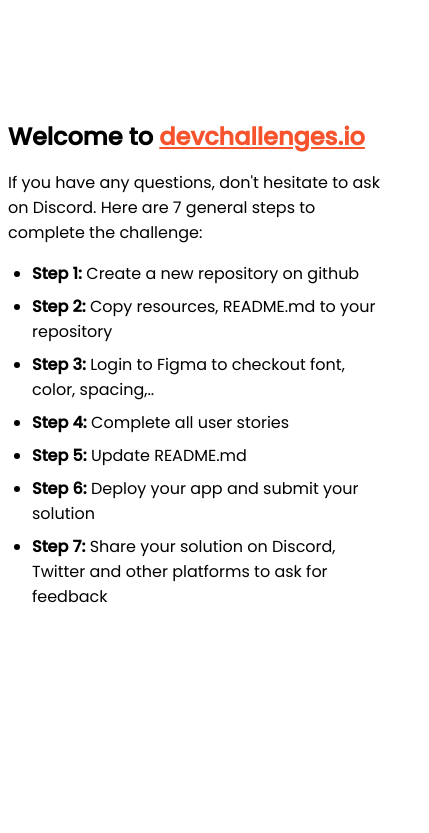
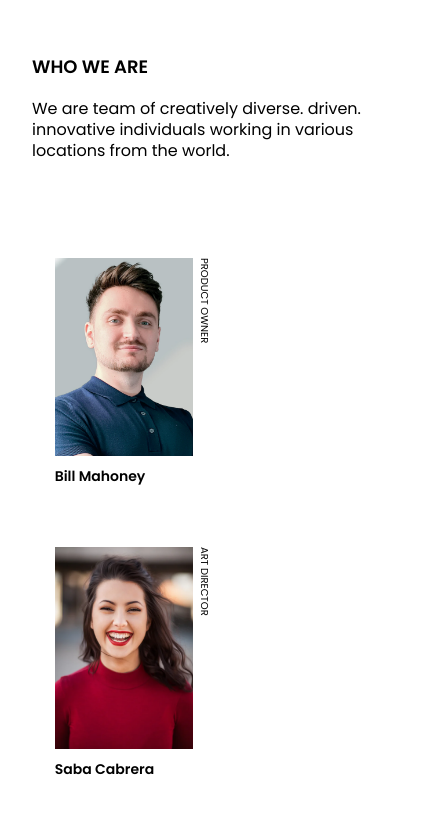
Before and after one commit to alokik98/team-page, a plain HTML site: page index.html in a window 390 px wide. Shown: the part 134-967 px from the top of the page, 429 px wide, since content can reach past the window. Before the commit the page ends 844 px from the top, so only its background shows below. Drawn offline with Linux system fonts and the light colour scheme.

Commit message:
Completed the Challenge

```diff
--- a/index.html
+++ b/index.html
@@ -7,89 +7,68 @@
       content="width=device-width, initial-scale=1,
   maximum-scale=5"
     />
-
     <link rel="icon" href="devchallenges.png" />
-
     <link
       rel="shortcut icon"
       type="image/x-icon"
       href="https://devchallenges.io/"
     />
-
     <link
-      href="https://fonts.googleapis.com/css2?family=Poppins:wght@400;500&display=swap"
+      href="https://fonts.googleapis.com/css2?family=Poppins:wght@400;600&display=swap"
       rel="stylesheet"
     />
-
+    <link
+      href="https://fonts.googleapis.com/css2?family=Noto+Sans&family=PT+Serif:wght@700&display=swap"
+      rel="stylesheet"
+    />
+    <link rel="stylesheet" type="text/css" href="style.css" />
     <title>Devchallenges</title>
-
-    <style>
-      body {
-        font-family: "Poppins", sans-serif;
-      }
-
-      ul {
-        padding-left: 24px;
-      }
-
-      li {
-        margin-bottom: 8px;
-      }
-
-      .welcome {
-        max-width: 800px;
-        margin: 0 auto;
-      }
-
-      .welcome-text {
-        margin-top: 30vh;
-        font-weight: 500;
-      }
-
-      .welcome-text p {
-        font-size: 1rem;
-        font-weight: 400;
-      }
-
-      .welcome-text h1 {
-        font-size: 1.5rem;
-      }
-
-      .welcome-text a {
-        color: #f7542e;
-      }
-    </style>
   </head>
   <body>
-    <div class="welcome">
-      <div class="welcome-text">
-        <h1>
-          Welcome to
-          <a href="https://devchallenges.io/" target="_blank"
-            >devchallenges.io</a
-          >
-        </h1>
-
-        <p>
-          If you have any questions, don't hesitate to ask on Discord. Here are
-          7 general steps to complete the challenge:
+    <div class="container">
+      <h1 class="heading">The creative crew</h1>
+      <div class="info">
+        <h3 class="sub-heading">Who we are</h3>
+        <p class="para">
+          We are team of creatively diverse. driven. innovative individuals
+          working in various locations from the world.
         </p>
       </div>
-
-      <ul>
-        <li><b>Step 1:</b> Create a new repository on github</li>
-        <li><b>Step 2:</b> Copy resources, README.md to your repository</li>
-        <li>
-          <b>Step 3:</b> Login to Figma to checkout font, color, spacing,..
-        </li>
-        <li><b>Step 4:</b> Complete all user stories</li>
-        <li><b>Step 5:</b> Update README.md</li>
-        <li><b>Step 6:</b> Deploy your app and submit your solution</li>
-        <li>
-          <b>Step 7:</b> Share your solution on Discord, Twitter and other
-          platforms to ask for feedback
-        </li>
-      </ul>
+    </div>
+    <div id="team">
+      <div class="people">
+        <img src="./images/photo1.png" alt="Bill Mahoney" />
+        <p class="designation">Product Owner</p>
+        <p class="name">Bill Mahoney</p>
+      </div>
+      <div class="people columnDown">
+        <img src="./images/photo2.png" alt="Saba Cabrera" />
+        <p class="designation">Art Director</p>
+        <p class="name">Saba Cabrera</p>
+      </div>
+      <div class="people">
+        <img src="./images/photo3.png" alt="Shae Le" />
+        <p class="designation">Tech Lead</p>
+        <p class="name">Shae Le</p>
+      </div>
+      <div class="people">
+        <img src="./images/photo4.png" alt="Skylah Lu" />
+        <p class="designation">UX Designer</p>
+        <p class="name">Skylah Lu</p>
+      </div>
+      <div class="people columnDown">
+        <img src="./images/photo5.png" alt="Griff Richards" />
+        <p class="designation">Developer</p>
+        <p class="name">Griff Richards</p>
+      </div>
+      <div class="people">
+        <img src="./images/photo6.png" alt="Stan John" />
+        <p class="designation">Developer</p>
+        <p class="name">Stan John</p>
+      </div>
+    </div>
+    <div id="footer">
+      <a>Alokik Kanchan &#169; DevChallenges.io</a>
     </div>
   </body>
 </html>
--- /dev/null
+++ b/style.css
@@ -0,0 +1,268 @@
+body {
+    margin: 0;
+    box-sizing: border-box;
+    font-family: "Poppins", sans-serif;
+    width: fit-content;
+}
+
+.heading {
+    /* margin-top: 110px; */
+    margin-left: 8.5rem;
+    width: 278px;
+    height: 47px;
+    font-family: "PT Serif", sans-serif;
+    font-weight: 700;
+    font-size: 36px;
+    line-height: 48px;
+    letter-spacing: -0.045em;
+    display: inline-block;
+}
+
+.info {
+    float: right;
+    width: 50%;
+}
+
+.sub-heading {
+    margin-top: 38px;
+    width: 117px;
+    height: 27px;
+    font-family: 'Poppins';
+    font-style: normal;
+    font-weight: 600;
+    font-size: 18px;
+    line-height: 27px;
+    text-transform: uppercase;
+}
+
+.para {
+    width: 439px;
+    height: 87px;
+    font-family: 'Poppins';
+    font-style: normal;
+    font-weight: 400;
+    font-size: 18px;
+    line-height: 27px;
+}
+
+#team {
+    /* clear: both; */
+    margin-top: 85px;
+    margin-left: 9.5rem;
+    padding-right: 40%;
+    display: inline-block;
+    /* width: %; */
+    text-align: center;
+}
+
+.people {
+    margin-left: 19px;
+    margin-top: 52.4px;
+    width: 264px;
+    height: 383px;
+    display: inline-block;
+}
+
+.people>img {
+    float: left;
+    width: 238.72px;
+}
+
+.photo,
+.name {
+    margin-top: 0px;
+    margin-left: 0px;
+    margin-bottom: 0px;
+    padding-top: 10px;
+    clear: left;
+    width: 128px;
+    height: 27px;
+    font-weight: 600;
+    font-size: 18px;
+    line-height: 27px;
+    text-align: left;
+}
+
+.photo,
+.designation {
+    margin-top: 0px;
+    margin-left: 0px;
+    margin-right: 0px;
+    width: 15px;
+    float: right;
+    font-weight: 400;
+    font-size: 12px;
+    line-height: 16px;
+    text-transform: uppercase;
+    writing-mode: vertical-rl;
+}
+
+.columnDown {
+    transform: translateY(75px);
+    margin: 0 75px;
+}
+
+#footer {
+    margin-top: 100px;
+    margin-bottom: 10px;
+    text-align: center;
+}
+
+@media screen and (max-width: 1440px ){
+    #team {
+        padding: 0;
+        width: 80%;
+        margin-left: 2.5rem;
+    }
+}
+
+@media screen and (max-width: 1024px) {
+    .heading {
+        margin-left: 4.5rem;
+    }
+
+    #team {
+        width: 100%;
+    }
+
+    .columnDown {
+        margin: 0 25px;
+    }
+}
+
+
+@media screen and (max-width: 890px) {
+    body {
+        margin: 0;
+        box-sizing: border-box;
+        font-family: "Poppins", sans-serif;
+    }
+
+    .heading {
+        margin-top: 71px;
+        margin-left: 2em;
+        margin-right: 85px;
+        width: 278px;
+        height: 47px;
+        font-family: "PT serif", sans-serif;
+        font-weight: 700;
+        font-size: 36px;
+        line-height: 48px;
+        letter-spacing: -0.045em;
+    }
+
+    .info {
+        float: none;
+        margin: 4em;
+        margin-top: 45px;
+        margin-bottom: 20px;
+    }
+
+    .sub-heading {
+        margin-top: 38px;
+        margin-left: 12px;
+        width: 117px;
+        height: 27px;
+        font-weight: 600;
+        font-size: 18px;
+        line-height: 27px;
+        text-transform: uppercase;
+    }
+
+    .para {
+        margin-top: 10px;
+        margin-left: 12px;
+        width: 333px;
+        height: 87px;
+        font-weight: 400;
+        font-size: 16px;
+        line-height: 21px;
+    }
+
+    #team {
+        width: 80%;
+        text-align: center;
+
+    }
+
+    .people {
+        margin-left: 19px;
+        margin-top: 52.4px;
+        width: 156px;
+        height: 237px;
+        display: inline-block;
+    }
+
+    .people > img {
+        float: left;
+        width: 138.72px;
+    }
+
+    .photo,.name {
+        margin-top: 0px;
+        margin-left: 0px;
+        margin-bottom: 0px;
+        padding-top: 10px;
+        clear: left;
+        width: 128px;
+        height: 18px;
+        font-weight: 600;
+        font-size: 14px;
+        line-height: 21px;
+        text-align: left;
+    }
+    .photo, .designation {
+        margin-top: 0px;
+        margin-left: 0px;
+        margin-right: 0px;
+        width: 15px;
+        float: right;
+        font-weight: 400;
+        font-size: 10px;
+        line-height: 13px;
+        text-transform: uppercase;
+        writing-mode: vertical-rl;
+    }
+
+    #footer , a {
+        margin-top: 80px;
+        font-size: .5rem;
+        text-align: center;
+        text-decoration: none;
+        color: black;
+    }
+}
+
+@media screen and (max-width: 768px) {
+    #team {
+        margin-left: 64px;
+        width: 60%;
+    }
+    .people {
+        width: 156px;
+        height: 237px;
+        margin-right: 32px;
+    }
+    .columnDown {
+        transform: translateY(0);
+    }
+}
+
+@media screen and (max-width:425px) {
+    body {
+        margin: 0;
+    }
+    .heading, .info {
+        margin-left: 20px;
+    }
+
+    #team {
+        margin-left: 20px;
+        margin-top: 0px;
+        text-align: center;
+    }
+
+    .people {
+        margin-left: 0;
+    }
+}
```
Also changed, not shown: images/photo1.png (added), images/photo2.png (added), images/photo3.png (added), images/photo4.png (added), images/photo5.png (added), images/photo6.png (added).
